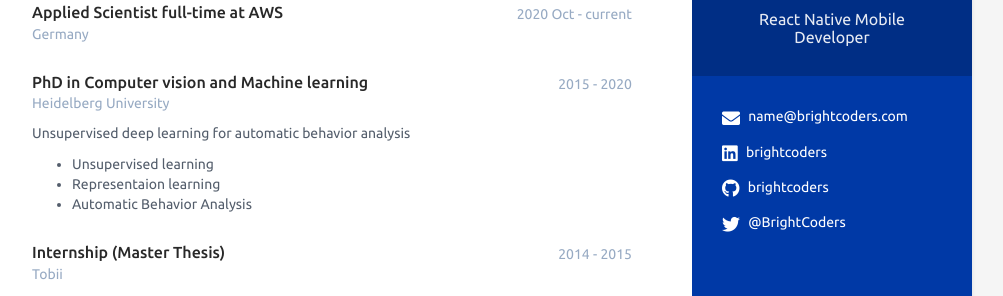
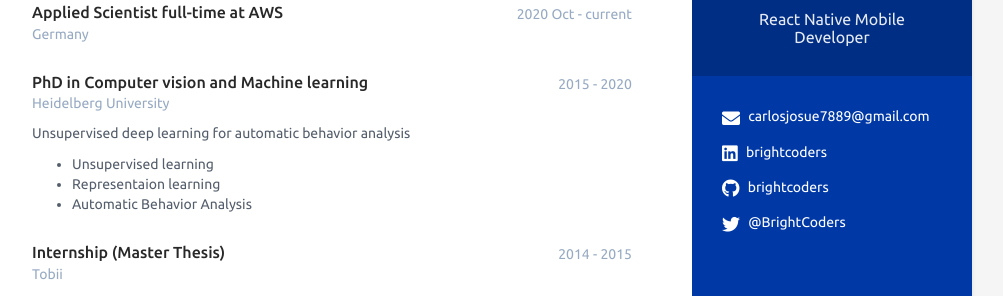
Before and after one commit to BC-MAY-21-RN/scorecard-Shadic78, a Jekyll site: the page built from index.html, in a window 1280 px wide. Shown: the part 309-605 px from the top of the page, without its empty margins (168-1171 px from the left). Built offline with Jekyll 4.4.1, drawn with Linux system fonts in a browser that asks for light colours.

Commit message:
Updated email at data.yml

```diff
--- a/_data/data.yml
+++ b/_data/data.yml
@@ -12,7 +12,7 @@ sidebar:
   avatar: escudo.png # No modificar
 
   # Actualiza tus datos de contacto
-  email: name@brightcoders.com
+  email: carlosjosue7889@gmail.com
   phone:
   website: # No agregar http://
   linkedin: brightcoders
```
